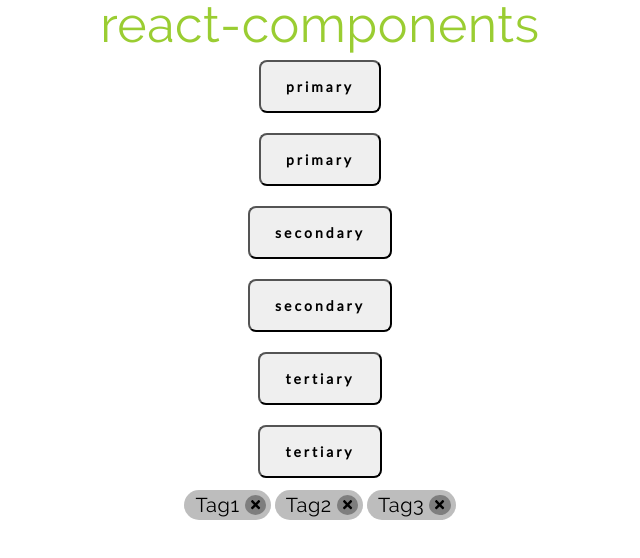
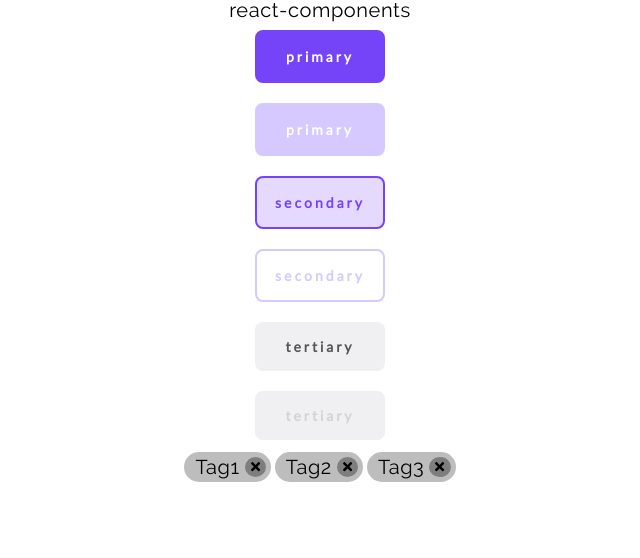
Before and after one commit to HIELIYA2/react-components, a React (Create React App) app: page / in a window 1280 px wide. Shown: the top 558 px of the page, without its empty margins (320-960 px from the left). Built offline with nearby package versions, Linux system fonts and the light colour scheme.

Commit message:
button cmp deacler classname

```diff
--- a/src/cmps/button/Button.css
+++ b/src/cmps/button/Button.css
@@ -1,8 +1,7 @@
-h1{
-    font-size: 50px;
-    color: yellowgreen;
-}
+
 .button{
+    min-width: 130px;
+    max-width: 130px;
     letter-spacing: 3px;
     font-size: 14px;
     font-family: Lato_regular;
@@ -11,7 +10,9 @@ h1{
     border-radius: 8px;
     cursor: pointer;
     font-weight: bold;
-    transition: 0.3s
+    transition: 0.3s;
+    display: flex;
+    justify-content: center;
 }
 .primary.default{
     border: 2px solid #7543F8;
--- a/src/cmps/button/Button.tsx
+++ b/src/cmps/button/Button.tsx
@@ -7,13 +7,19 @@ type props = {
     value: string;
     onClick(e: MouseEvent<HTMLElement>): void;
 }
-// ${value} ${isDisabled}
-const classes: string = `button`;
 
-const Button: React.FC<props> = ({ isDisabled, value, onClick: handleClick }) => (
-    <div className="buttons">
-        <button onClick={handleClick} className={classes}>{value}</button>
-    </div>
-)
+const Button: React.FC<props> = ({ isDisabled, value, onClick: handleClick }) => {
+    var styleDisable:string = '';
+    if (isDisabled) {styleDisable = 'default'} else { styleDisable = 'disabled'};
+    const classes: string = `button ${value} ${styleDisable}`;
+    console.log(value);
+    console.log(styleDisable);
+    return (
+        <div className="buttons">
+            <button onClick={handleClick} className={classes}>{value}</button>
+        </div>
+    )
+}
+
 
 export default Button;
```
Also changed, not shown: 2 other files (tests, documents, lock files or other folders).
